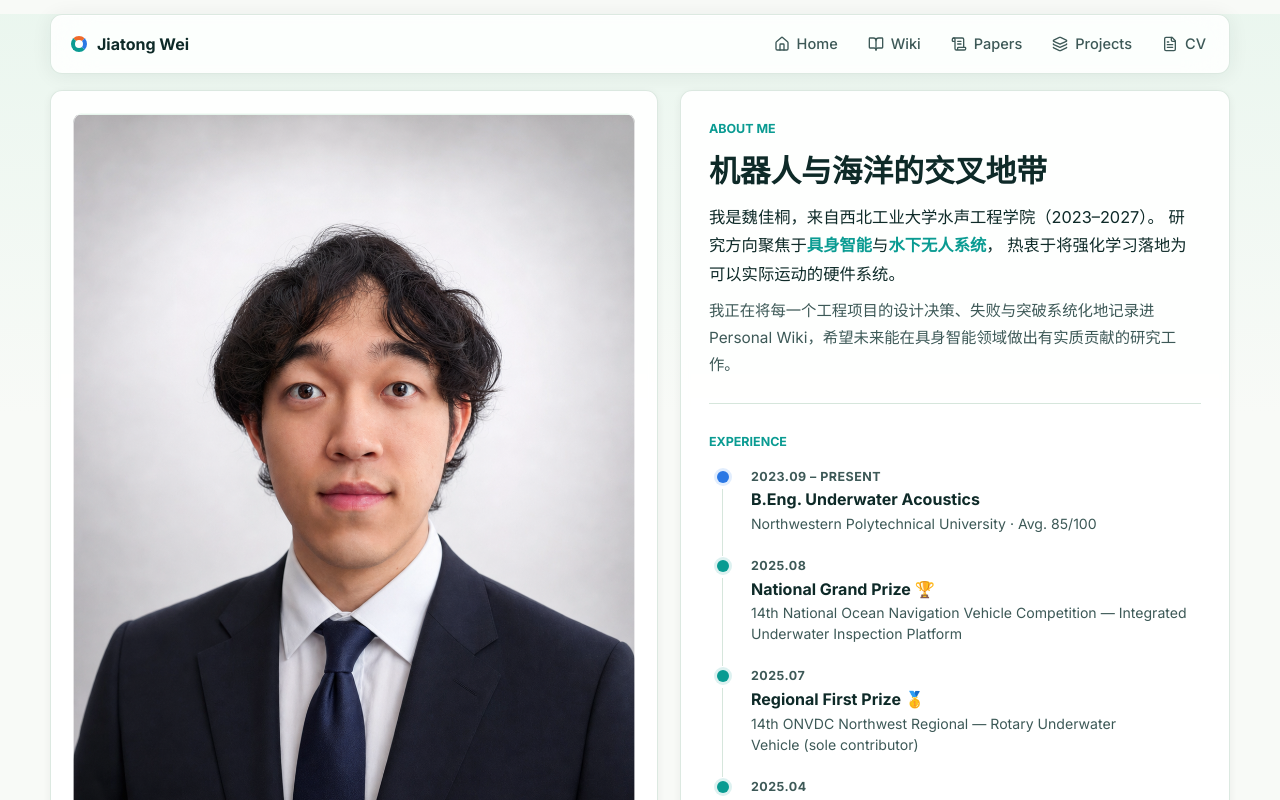
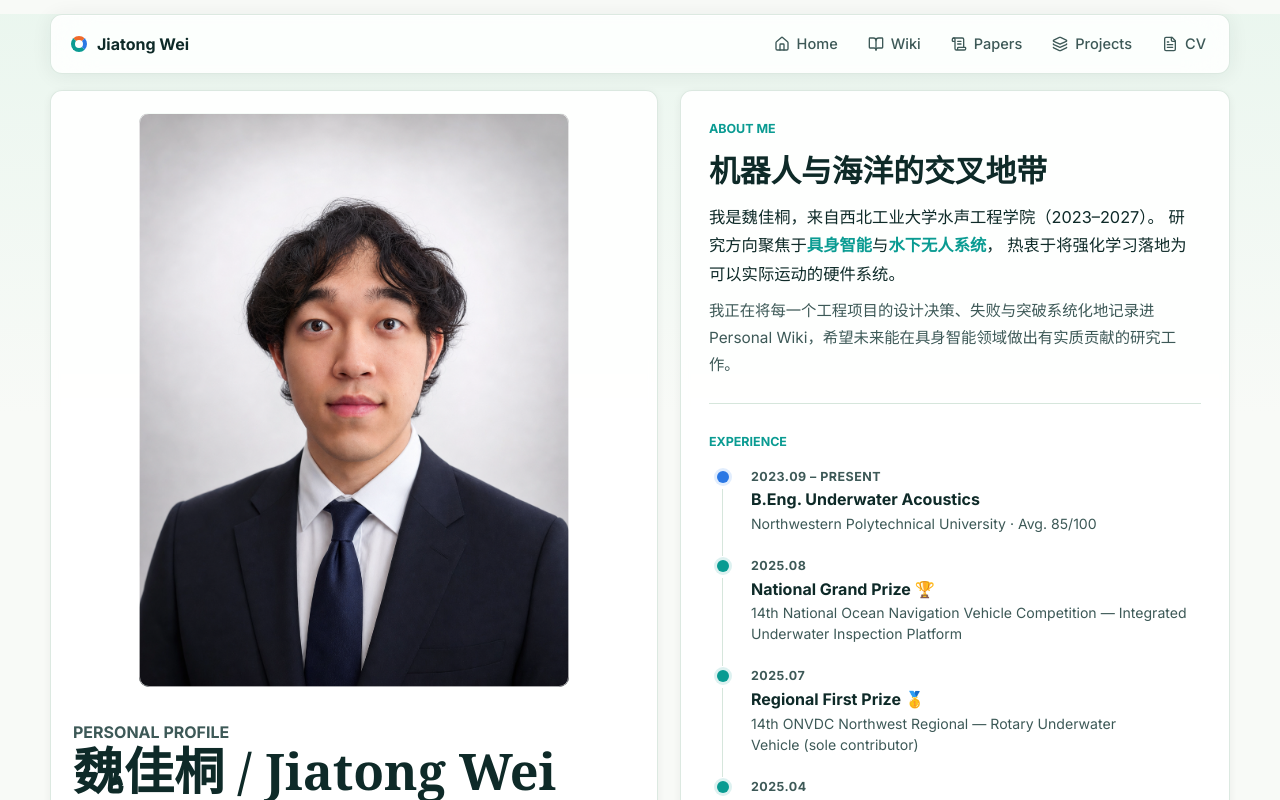
Before and after one commit to Jiatong-Wei/profile, a Next.js app in the folder 0705/: page /profile/ in a window 1280 px wide. Shown: the top 800 px of the page. Built offline with nearby package versions, Linux system fonts and the light colour scheme.

Commit message:
fix: reduce homepage portrait size

```diff
--- a/0705/src/app/globals.css
+++ b/0705/src/app/globals.css
@@ -192,6 +192,8 @@ body:has(.home-one-screen) .site-footer {
 
 .profile-portrait-frame {
   position: relative;
+  align-self: center;
+  width: min(100%, 430px);
   aspect-ratio: 3 / 4;
   min-height: 0;
   border-radius: var(--radius);
```
